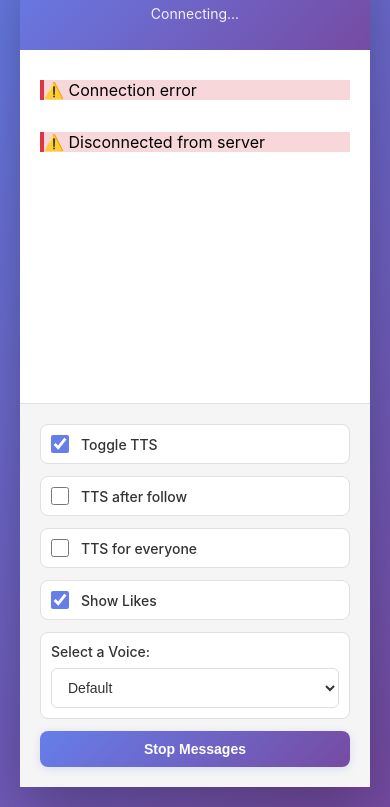
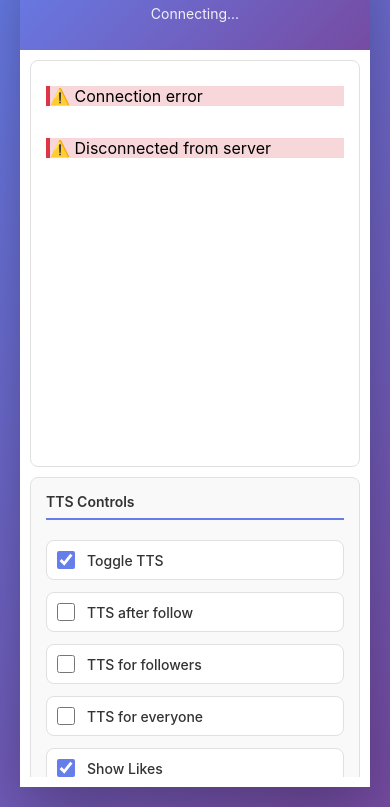
Before and after one commit to odehamer/tiktokdashboard, a website: page dashboard.html in a window 390 px wide. Shown: the part 77-884 px from the top of the page. Drawn offline with Linux system fonts and the light colour scheme.

Commit message:
added new tts and voice controls

```diff
--- a/dashboard.html
+++ b/dashboard.html
@@ -13,16 +13,28 @@
             <div class="status" id="status">Connecting...</div>
             <div class="viewers" id="viewers"></div>
         </div>
+
+        <div class="main-content">
+            <div class="chat-section">
                 <div class="chat-container" id="chatContainer"></div>
-        <div class="button-section">
+            </div>
+
+            <div class="controls-section">
+                <div class="controls-container">
+                    <h3>TTS Controls</h3>
                     <div class="button-group">
                         <input type="checkbox" id="toggleTts" checked/>
                         <label for="toggleTts">Toggle TTS</label>
                     </div>
 
                     <div class="button-group">
-                <input type="checkbox" id="ttsToggleFollow"/>
-                <label for="ttsToggleFollow">TTS after follow</label>
+                        <input type="checkbox" id="ttsToggleFollow" title="New Follower's next message will be read aloud"/>
+                        <label for="ttsToggleFollow" title="New Follower's next message will be read aloud">TTS after follow</label>
+                    </div>
+
+                    <div class="button-group">
+                        <input type="checkbox" id="ttsForFollowers"/>
+                        <label for="ttsForFollowers">TTS for followers</label>
                     </div>
 
                     <div class="button-group">
@@ -35,6 +47,11 @@
                         <label for="showLikes">Show Likes</label>
                     </div>
 
+                    <button id="cancelTtsButton" class="action-button">Stop Messages</button>
+                </div>
+
+                <div class="controls-container">
+                    <h3>Voice Settings</h3>
                     <div class="voice-select-group">
                         <label for="voices">Select a Voice:</label>
                         <select id="voices">
@@ -42,7 +59,26 @@
                         </select>
                     </div>
 
-            <button id="cancelTtsButton" class="action-button">Stop Messages</button>
+                    <div class="voice-select-group">
+                        <label for="ttsVolume">Volume</label>
+                        <input type="range" id="ttsVolume" min="0" max="1" value="1" step="0.1">
+                    </div>
+
+                    <div class="voice-select-group">
+                        <label for="ttsPitch">Pitch</label>
+                        <input type="range" id="ttsPitch" min="0.1" max="2" value="1" step="0.1">
+                    </div>
+
+                    <div class="voice-select-group">
+                        <label for="ttsRate">Speed</label>
+                        <input type="range" id="ttsRate" min="0.1" max="2" value="1" step="0.1">
+                    </div>
+
+                    <button id="previewVoiceButton" class="action-button" onclick="speak('Hi, I am your selected voice.')">Preview Voice</button>
+
+                </div>
+            </div>
+        </div>
         </div>
     </div>
 
@@ -64,9 +100,13 @@
 
         let ttsOn = true;
         let ttsAfterFollow = false;
+        let followersHaveTts = false;
         let everyoneHasTts = false;
         let toggleLikes = true;
 
+        let volume = 1;
+        let rate = 1.0;
+        let pitch = 1.0;
         let selectedVoice = 'Samantha';
 
         ws.onopen = () => {
@@ -155,16 +195,14 @@
             if (ttsOn) {
                 if (everyoneHasTts) {
                     messageDiv.style.backgroundColor = '#fff0f6';
-                    const msg = new SpeechSynthesisUtterance(data.comment);
-                    msg.voice = speechSynthesis.getVoices().find(voice => voice.name === selectedVoice);
-                    console.log('Using voice:', msg.voice);
-                    speechSynthesis.speak(msg);
+                    speak(data.comment);
+                } else if (followersHaveTts && data.isFollower) {
+                    messageDiv.style.backgroundColor = '#fff0f6';
+                    speak(data.comment);
                 } else if (ttsQueue.includes(data.user)) {
                     messageDiv.style.backgroundColor = '#fff0f6';
                     ttsQueue.splice(ttsQueue.indexOf(data.user), 1);
-                    const msg = new SpeechSynthesisUtterance(data.comment);
-                    msg.voice = speechSynthesis.getVoices().find(voice => voice.name === selectedVoice);
-                    speechSynthesis.speak(msg);
+                    speak(data.comment);
                 }
             }
 
@@ -218,21 +256,31 @@
             ttsOn = e.target.checked;
         });
 
+        // tts after follow toggle
         const ttsToggleFollow = document.getElementById('ttsToggleFollow');
         ttsToggleFollow.addEventListener('change', (e) => {
             ttsAfterFollow = e.target.checked;
         });
 
+        // tts for followers toggle
+        const ttsForFollowers = document.getElementById('ttsForFollowers');
+        ttsForFollowers.addEventListener('change', (e) => {
+            followersHaveTts = e.target.checked;
+        });
+
+        // tts for everyone toggle
         const ttsForEveryone = document.getElementById('ttsForEveryone');
         ttsForEveryone.addEventListener('change', (e) => {
             everyoneHasTts = e.target.checked;
         });
 
+        // show likes toggle
         const showLikes = document.getElementById('showLikes');
         showLikes.addEventListener('change', (e) => {
             toggleLikes = e.target.checked;
         });
 
+        // populate voice list with english voices
         const voicesSelect = document.getElementById('voices');
         function populateVoiceList() {
             console.log('Populating voice list');
@@ -251,17 +299,45 @@
             populateVoiceList();
         };
 
+        // Voice selection change
         voices.addEventListener('change', () => {
             selectedVoice = voicesSelect.value;
-            const msg = new SpeechSynthesisUtterance("Hi, I am your selected voice!");
-            msg.voice = speechSynthesis.getVoices().find(voice => voice.name === selectedVoice);
-            speechSynthesis.speak(msg);
         });
 
+        // TTS volume control
+        const ttsVolume = document.getElementById('ttsVolume');
+        ttsVolume.addEventListener('input', () => {
+            volume = parseFloat(ttsVolume.value);
+        });
+
+        // TTS rate control
+        const ttsRate = document.getElementById('ttsRate');
+        ttsRate.addEventListener('input', () => {
+            rate = parseFloat(ttsRate.value);
+        });
+
+        // TTS pitch control
+        const ttsPitch = document.getElementById('ttsPitch');
+        ttsPitch.addEventListener('input', () => {
+            pitch = parseFloat(ttsPitch.value);
+        });
+
+        // stop messages button
         const cancelTtsButton = document.getElementById('cancelTtsButton');
         cancelTtsButton.addEventListener('click', () => {
             speechSynthesis.cancel();
         });
+
+        // speak message function
+        function speak(text) {
+            const msg = new SpeechSynthesisUtterance(text);
+            msg.voice = speechSynthesis.getVoices().find(voice => voice.name === selectedVoice);
+            msg.rate = rate;
+            msg.pitch = pitch;
+            msg.volume = volume;
+            speechSynthesis.speak(msg);
+        }
+
     </script>
 </body>
 </html>
--- a/server.js
+++ b/server.js
@@ -134,12 +134,14 @@ function connectToTikTok(tiktokUsername, initialClient) {
 
     // Chat messages
     tiktokConnection.on(WebcastEvent.CHAT, (data) => {
+        console.log(data);
         const message = {
             type: 'chat',
             user: data.user.uniqueId,
             name: data.user.nickname,
             avatar: data.user.profilePictureUrl,
             comment: data.comment,
+            isFollower: data.userIdentity.isFollowerOfAnchor,
             timestamp: new Date().toLocaleTimeString(),
         };
         console.log(
--- a/styles.css
+++ b/styles.css
@@ -94,14 +94,14 @@ body {
 
 /* Dashboard Styles */
 .container {
-    max-width: 600px;
+    max-width: 1400px;
     margin: 0 auto;
     background: white;
     border-radius: 12px;
     box-shadow: 0 20px 60px rgba(0,0,0,0.3);
     display: flex;
     flex-direction: column;
-    height: 80vh;
+    height: 90vh;
 }
 
 .header {
@@ -129,13 +129,60 @@ body {
     margin-top: 8px;
 }
 
+/* Main Content Layout */
+.main-content {
+    display: flex;
+    flex: 1;
+    gap: 20px;
+    padding: 20px;
+    overflow: hidden;
+}
+
+.chat-section {
+    flex: 1;
+    display: flex;
+    flex-direction: column;
+    min-width: 0;
+}
+
+.controls-section {
+    width: 320px;
+    display: flex;
+    flex-direction: column;
+    gap: 15px;
+    overflow-y: auto;
+    padding-right: 10px;
+}
+
+.controls-container {
+    background: #f9f9f9;
+    border: 1px solid #e0e0e0;
+    border-radius: 8px;
+    padding: 15px;
+    display: flex;
+    flex-direction: column;
+    gap: 12px;
+}
+
+.controls-container h3 {
+    font-size: 14px;
+    font-weight: 600;
+    color: #333;
+    margin-bottom: 8px;
+    border-bottom: 2px solid #667eea;
+    padding-bottom: 8px;
+}
+
 .chat-container {
     flex: 1;
     overflow-y: auto;
-    padding: 20px;
+    padding: 15px;
     display: flex;
     flex-direction: column;
     gap: 12px;
+    background: white;
+    border: 1px solid #e0e0e0;
+    border-radius: 8px;
 }
 
 .message {
@@ -223,17 +270,6 @@ body {
     background: #f8d7da;
     border-left: 4px solid #dc3545;
     margin: 10px 0;
-}
-
-/* Button Section */
-.button-section {
-    background: #f5f5f5;
-    border-top: 1px solid #e0e0e0;
-    padding: 20px;
-    display: flex;
-    flex-direction: column;
-    gap: 12px;
-    border-radius: 0 0 12px 12px;
 }
 
 .button-group {
@@ -348,6 +384,27 @@ body {
 }
 
 /* Responsive Design */
+@media (max-width: 1024px) {
+    .main-content {
+        flex-direction: column;
+        gap: 15px;
+        padding: 15px;
+    }
+
+    .controls-section {
+        width: 100%;
+        flex-direction: row;
+        overflow-y: visible;
+        overflow-x: auto;
+        padding-right: 0;
+    }
+
+    .controls-container {
+        flex: 1;
+        min-width: 280px;
+    }
+}
+
 @media (max-width: 600px) {
     .container {
         height: 100vh;
@@ -358,8 +415,17 @@ body {
         border-radius: 0;
     }
 
-    .button-section {
-        border-radius: 0;
+    .main-content {
+        flex-direction: column;
+        gap: 10px;
+        padding: 10px;
+    }
+
+    .controls-section {
+        width: 100%;
+        flex-direction: column;
+        max-height: 300px;
+        overflow-y: auto;
     }
 
     .index-card {
```
Lines whose indentation alone changed are shown as unchanged.
